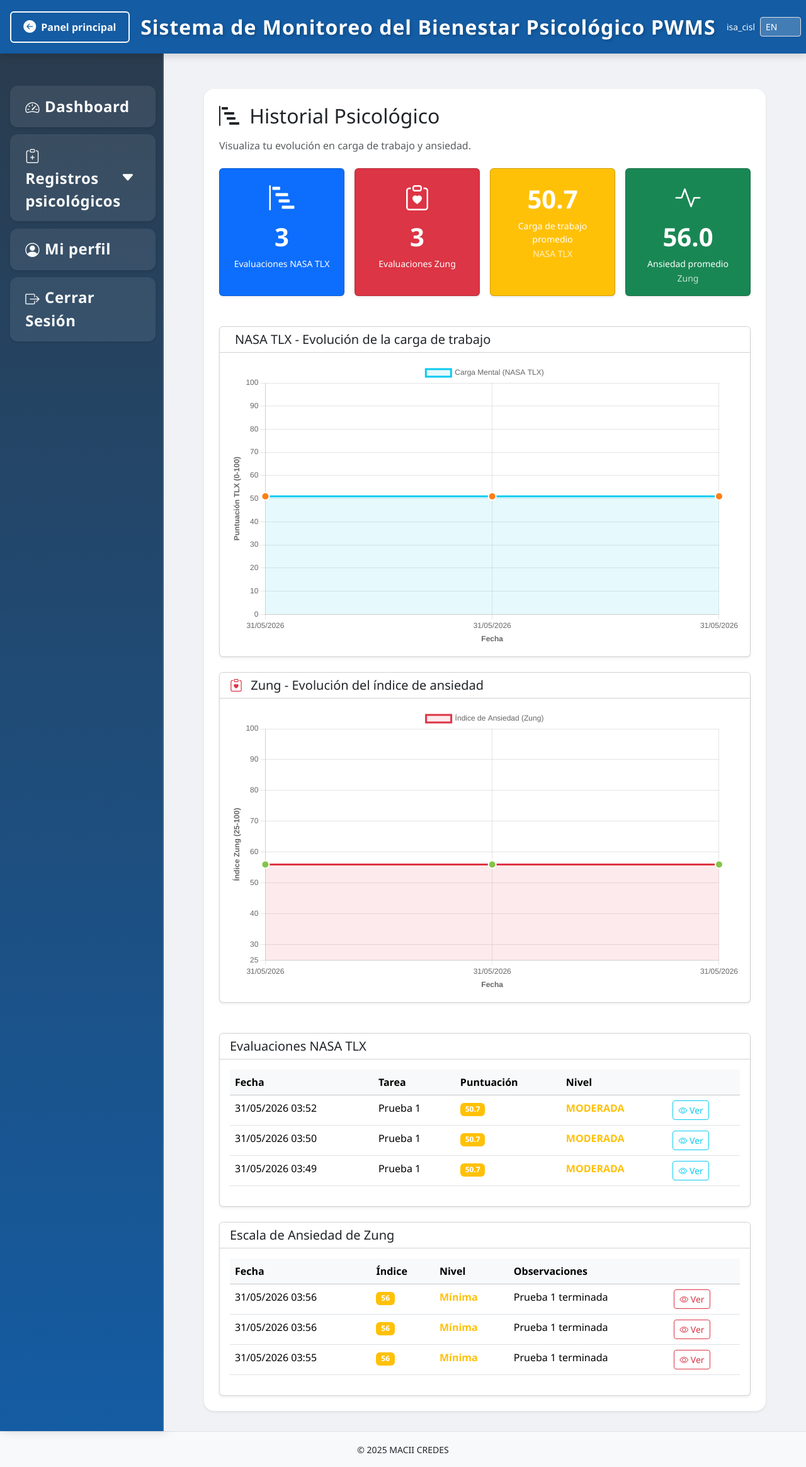
After one commit to MedinaMH/HABUI, a Django app: page /pwms/historial_psicologico/ in a window 1280 px wide. The commit adds this page. Shown: the whole page at 63% size. Run offline with Django 5.2, Linux system fonts and the light colour scheme; a user stored in the database is signed in; data comes from the database, SQL or seed files in the repository; both versions use the stored data as it was after the commit; some libraries are stand-ins or nearby versions.

Commit message:
Corrección de enlaces
Se corrigieron los enlaces de:
- Nuevo registro NASA-TLX
- Historial psicológico
- Dashboard

```diff
--- a/PWMS/api_views.py
+++ b/PWMS/api_views.py
@@ -303,13 +303,13 @@ def nasa_tlx_create(request):
 
             evaluacion.save()
             messages.success(request, 'Evaluación NASA-TLX guardada correctamente')
-            return redirect('PWMS:nasa_tlx_resultado', pk=evaluacion.pk)
+            return redirect('nasa_tlx_resultado', pk=evaluacion.pk)
 
         messages.error(request, 'Error en el formulario')
     else:
         form = NASATLXForm()
 
-    return render(request, 'PWMS:nasa_tlx_form.html', {'form': form})
+    return render(request, 'nasa_tlx_form.html', {'form': form})
 
 
 @login_required
--- /dev/null
+++ b/PWMS/templates/historial_psicologico.html
@@ -0,0 +1,367 @@
+{% extends 'estructura_base_PWMS.html' %}
+{% load static %}
+{% load i18n %}
+
+{% block titulo %}{% trans "Historial Psicológico" %} - PWMS{% endblock %}
+
+{% block contenido %}
+<script src="https://cdn.jsdelivr.net/npm/chart.js@4.4.0/dist/chart.umd.min.js"></script>
+
+<div class="container-fluid px-4">
+    <div class="row mt-4">
+        <div class="col-12">
+            <div class="card shadow-sm border-0 rounded-4">
+                <div class="card-body p-4">
+                    <h2 class="mb-3"><i class="bi bi-bar-chart-steps me-2"></i> {% trans "Historial Psicológico" %}</h2>
+                    <p class="text-muted mb-4">{% trans "Visualiza tu evolución en carga de trabajo y ansiedad." %}</p>
+
+                    <!-- ============================================ -->
+                    <!-- MÉTRICAS DINÁMICAS -->
+                    <!-- ============================================ -->
+                    <div class="row g-3 mb-5">
+                        <!-- Total NASA TLX -->
+                        <div class="col-md-3">
+                            <div class="card text-white bg-primary h-100 shadow-sm">
+                                <div class="card-body text-center">
+                                    <i class="bi bi-bar-chart-steps fs-1"></i>
+                                    <h2 class="display-6 fw-bold mt-2">{{ total_nasa|default:"0" }}</h2>
+                                    <p class="mb-0 small">{% trans "Evaluaciones NASA TLX" %}</p>
+                                </div>
+                            </div>
+                        </div>
+
+                        <!-- Total Zung -->
+                        <div class="col-md-3">
+                            <div class="card text-white bg-danger h-100 shadow-sm">
+                                <div class="card-body text-center">
+                                    <i class="bi bi-clipboard-heart fs-1"></i>
+                                    <h2 class="display-6 fw-bold mt-2">{{ total_zung|default:"0" }}</h2>
+                                    <p class="mb-0 small">{% trans "Evaluaciones Zung" %}</p>
+                                </div>
+                            </div>
+                        </div>
+
+                        <!-- Carga Mental Promedio -->
+                        <div class="col-md-3">
+                            <div class="card text-white bg-warning h-100 shadow-sm">
+                                <div class="card-body text-center">
+                                    <i class="bi bi-brain fs-1"></i>
+                                    <h2 class="display-6 fw-bold mt-2">{{ promedio_carga|floatformat:1|default:"0" }}</h2>
+                                    <p class="mb-0 small">{% trans "Carga de trabajo promedio" %}</p>
+                                    <small class="opacity-75">{% trans "NASA TLX" %}</small>
+                                </div>
+                            </div>
+                        </div>
+
+                        <!-- Ansiedad Promedio -->
+                        <div class="col-md-3">
+                            <div class="card text-white bg-success h-100 shadow-sm">
+                                <div class="card-body text-center">
+                                    <i class="bi bi-activity fs-1"></i>
+                                    <h2 class="display-6 fw-bold mt-2">{{ promedio_ansiedad|floatformat:1|default:"0" }}</h2>
+                                    <p class="mb-0 small">{% trans "Ansiedad promedio" %}</p>
+                                    <small class="opacity-75">{% trans "Zung" %}</small>
+                                </div>
+                            </div>
+                        </div>
+                    </div>
+
+                    <!-- ============================================ -->
+                    <!-- GRÁFICAS GRANDES -->
+                    <!-- ============================================ -->
+                    <div class="row g-4 mb-5">
+                        <div class="col-12">
+                            <div class="card shadow-sm">
+                                <div class="card-header bg-white">
+                                    <h5 class="mb-0"><i class="bi bi-brain me-2 text-info"></i> {% trans "NASA TLX - Evolución de la carga de trabajo" %}</h5>
+                                </div>
+                                <div class="card-body">
+                                    <div style="position: relative; height: 450px;">
+                                        <canvas id="nasaChart"></canvas>
+                                    </div>
+                                </div>
+                            </div>
+                        </div>
+                        <div class="col-12">
+                            <div class="card shadow-sm">
+                                <div class="card-header bg-white">
+                                    <h5 class="mb-0"><i class="bi bi-clipboard-heart me-2 text-danger"></i> {% trans "Zung - Evolución del índice de ansiedad" %}</h5>
+                                </div>
+                                <div class="card-body">
+                                    <div style="position: relative; height: 450px;">
+                                        <canvas id="zungChart"></canvas>
+                                    </div>
+                                </div>
+                            </div>
+                        </div>
+                    </div>
+
+                    <!-- ============================================ -->
+                    <!-- TABLA NASA TLX -->
+                    <!-- ============================================ -->
+                    <div class="row g-4">
+                        <div class="col-12">
+                            <div class="card shadow-sm">
+                                <div class="card-header bg-white">
+                                    <h5 class="mb-0">{% trans "Evaluaciones NASA TLX" %}</h5>
+                                </div>
+                                <div class="card-body">
+                                    {% if evaluaciones_nasa %}
+                                    <div class="table-responsive">
+                                        <table class="table table-hover">
+                                            <thead class="table-light">
+                                                <tr>
+                                                    <th>{% trans "Fecha" %}</th>
+                                                    <th>{% trans "Tarea" %}</th>
+                                                    <th>{% trans "Puntuación" %}</th>
+                                                    <th>{% trans "Nivel" %}</th>
+                                                    <th></th>
+                                                </tr>
+                                            </thead>
+                                            <tbody>
+                                                {% for e in evaluaciones_nasa %}
+                                                <tr>
+                                                    <td>{{ e.fecha_creacion|date:"d/m/Y H:i" }}</td>
+                                                    <td>{{ e.tarea_descripcion|truncatechars:50 }}</td>
+                                                    <td>
+                                                        <span class="badge
+                                                            {% if e.puntuacion_total <= 30 %}bg-success
+                                                            {% elif e.puntuacion_total <= 60 %}bg-warning
+                                                            {% elif e.puntuacion_total <= 79 %}bg-danger
+                                                            {% else %}bg-dark{% endif %}">
+                                                            {{ e.puntuacion_total|floatformat:1 }}
+                                                        </span>
+                                                    </td>
+                                                    <td>
+                                                        {% if e.puntuacion_total <= 30 %}
+                                                            <span class="text-success fw-bold">{% trans "BAJA" %}</span>
+                                                        {% elif e.puntuacion_total <= 60 %}
+                                                            <span class="text-warning fw-bold">{% trans "MODERADA" %}</span>
+                                                        {% elif e.puntuacion_total <= 79 %}
+                                                            <span class="text-danger fw-bold">{% trans "ALTA" %}</span>
+                                                        {% else %}
+                                                            <span class="text-dark fw-bold">{% trans "EXTREMA" %}</span>
+                                                        {% endif %}
+                                                    </td>
+                                                    <td>
+                                                        <a href="{% url 'PWMS:nasa_tlx_resultado' e.id %}" class="btn btn-sm btn-outline-info">
+                                                            <i class="bi bi-eye"></i> {% trans "Ver" %}
+                                                        </a>
+                                                    </td>
+                                                </tr>
+                                                {% endfor %}
+                                            </tbody>
+                                        </table>
+                                    </div>
+                                    {% else %}
+                                    <div class="text-center py-5">
+                                        <i class="bi bi-clipboard-x display-4 text-muted"></i>
+                                        <p class="mt-2">{% trans "No hay evaluaciones NASA registradas" %}</p>
+                                        <a href="{% url 'PWMS:nasa_tlx_create' %}" class="btn btn-primary">{% trans "Crear evaluación" %}</a>
+                                    </div>
+                                    {% endif %}
+                                </div>
+                            </div>
+                        </div>
+
+                        <!-- ============================================ -->
+                        <!-- TABLA ZUNG -->
+                        <!-- ============================================ -->
+                        <div class="col-12 mt-4">
+                            <div class="card shadow-sm">
+                                <div class="card-header bg-white">
+                                    <h5 class="mb-0">{% trans "Escala de Ansiedad de Zung" %}</h5>
+                                </div>
+                                <div class="card-body">
+                                    {% if pruebas_zung %}
+                                    <div class="table-responsive">
+                                        <table class="table table-hover">
+                                            <thead class="table-light">
+                                                <tr>
+                                                    <th>{% trans "Fecha" %}</th>
+                                                    <th>{% trans "Índice" %}</th>
+                                                    <th>{% trans "Nivel" %}</th>
+                                                    <th>{% trans "Observaciones" %}</th>
+                                                    <th></th>
+                                                </tr>
+                                            </thead>
+                                            <tbody>
+                                                {% for p in pruebas_zung %}
+                                                <tr>
+                                                    <td>{{ p.fecha_registro|date:"d/m/Y H:i" }}</td>
+                                                    <td>
+                                                        <span class="badge
+                                                            {% if p.puntuacion_indice <= 44 %}bg-success
+                                                            {% elif p.puntuacion_indice <= 59 %}bg-warning
+                                                            {% elif p.puntuacion_indice <= 74 %}bg-danger
+                                                            {% else %}bg-dark{% endif %}">
+                                                            {{ p.puntuacion_indice }}
+                                                        </span>
+                                                    </td>
+                                                    <td>
+                                                        {% if p.nivel_ansiedad == 'normal' %}
+                                                            <span class="text-success fw-bold">{% trans "Normal" %}</span>
+                                                        {% elif p.nivel_ansiedad == 'minima' %}
+                                                            <span class="text-warning fw-bold">{% trans "Mínima" %}</span>
+                                                        {% elif p.nivel_ansiedad == 'marcada' %}
+                                                            <span class="text-danger fw-bold">{% trans "Marcada" %}</span>
+                                                        {% else %}
+                                                            <span class="text-dark fw-bold">{% trans "Extrema" %}</span>
+                                                        {% endif %}
+                                                    </td>
+                                                    <td>{{ p.observaciones|truncatechars:50 }}</td>
+                                                    <td>
+                                                        <a href="{% url 'PWMS:zung_anxiety_resultados' p.id %}" class="btn btn-sm btn-outline-danger">
+                                                            <i class="bi bi-eye"></i> {% trans "Ver" %}
+                                                        </a>
+                                                    </td>
+                                                </tr>
+                                                {% endfor %}
+                                            </tbody>
+                                        </table>
+                                    </div>
+                                    {% else %}
+                                    <div class="text-center py-5">
+                                        <i class="bi bi-clipboard-x display-4 text-muted"></i>
+                                        <p class="mt-2">{% trans "No hay evaluaciones Zung registradas" %}</p>
+                                        <a href="{% url 'PWMS:zung_anxiety_nuevo' %}" class="btn btn-danger">{% trans "Crear evaluación" %}</a>
+                                    </div>
+                                    {% endif %}
+                                </div>
+                            </div>
+                        </div>
+                    </div>
+                </div>
+            </div>
+        </div>
+    </div>
+</div>
+
+<script>
+document.addEventListener('DOMContentLoaded', function() {
+    // ============================================
+    // TEXTOS TRADUCIDOS PARA JAVASCRIPT
+    // ============================================
+    const nasaLabel = "{% trans 'Carga Mental (NASA TLX)' %}";
+    const zungLabel = "{% trans 'Índice de Ansiedad (Zung)' %}";
+    const tlxYTitle = "{% trans 'Puntuación TLX (0-100)' %}";
+    const zungYTitle = "{% trans 'Índice Zung (25-100)' %}";
+    const xTitle = "{% trans 'Fecha' %}";
+    const noDataMsg = "{% trans 'No hay datos suficientes para mostrar la gráfica.' %}";
+    const nasaNoDataMsg = "{% trans 'Completa algunas evaluaciones NASA TLX.' %}";
+    const zungNoDataMsg = "{% trans 'Completa algunas evaluaciones Zung.' %}";
+
+    // ============================================
+    // NASA TLX CHART
+    // ============================================
+    const nasaFechas = [{% for e in evaluaciones_nasa %}"{{ e.fecha_creacion|date:'d/m/Y' }}",{% endfor %}];
+    const nasaPuntos = [{% for e in evaluaciones_nasa %}{{ e.puntuacion_total|floatformat:0 }},{% endfor %}];
+
+    const nasaCtx = document.getElementById('nasaChart');
+    if (nasaCtx && nasaFechas.length > 0) {
+        new Chart(nasaCtx, {
+            type: 'line',
+            data: {
+                labels: nasaFechas,
+                datasets: [{
+                    label: nasaLabel,
+                    data: nasaPuntos,
+                    borderColor: '#0dcaf0',
+                    backgroundColor: 'rgba(13,202,240,0.1)',
+                    borderWidth: 3,
+                    fill: true,
+                    tension: 0.3,
+                    pointRadius: 6,
+                    pointHoverRadius: 9,
+                    pointBackgroundColor: function(context) {
+                        const value = context.raw;
+                        if (value <= 30) return '#28a745';
+                        if (value <= 60) return '#fd7e14';
+                        if (value <= 79) return '#dc3545';
+                        return '#6c757d';
+                    },
+                    pointBorderColor: '#fff',
+                    pointBorderWidth: 2
+                }]
+            },
+            options: {
+                responsive: true,
+                maintainAspectRatio: false,
+                plugins: {
+                    legend: { position: 'top' },
+                    tooltip: { mode: 'index', intersect: false }
+                },
+                scales: {
+                    y: {
+                        min: 0,
+                        max: 100,
+                        title: { display: true, text: tlxYTitle, font: { weight: 'bold' } }
+                    },
+                    x: {
+                        title: { display: true, text: xTitle, font: { weight: 'bold' } }
+                    }
+                }
+            }
+        });
+    } else if (nasaCtx) {
+        nasaCtx.parentElement.innerHTML = '<div class="text-center text-muted py-5">' + noDataMsg + ' ' + nasaNoDataMsg + '</div>';
+    }
+
+    // ============================================
+    // ZUNG CHART
+    // ============================================
+    const zungFechas = [{% for p in pruebas_zung %}"{{ p.fecha_registro|date:'d/m/Y' }}",{% endfor %}];
+    const zungPuntos = [{% for p in pruebas_zung %}{{ p.puntuacion_indice }},{% endfor %}];
+
+    const zungCtx = document.getElementById('zungChart');
+    if (zungCtx && zungFechas.length > 0) {
+        new Chart(zungCtx, {
+            type: 'line',
+            data: {
+                labels: zungFechas,
+                datasets: [{
+                    label: zungLabel,
+                    data: zungPuntos,
+                    borderColor: '#dc3545',
+                    backgroundColor: 'rgba(220,53,69,0.1)',
+                    borderWidth: 3,
+                    fill: true,
+                    tension: 0.3,
+                    pointRadius: 6,
+                    pointHoverRadius: 9,
+                    pointBackgroundColor: function(context) {
+                        const value = context.raw;
+                        if (value <= 44) return '#28a745';
+                        if (value <= 59) return '#84c44a';
+                        if (value <= 74) return '#dc3545';
+                        return '#6c757d';
+                    },
+                    pointBorderColor: '#fff',
+                    pointBorderWidth: 2
+                }]
+            },
+            options: {
+                responsive: true,
+                maintainAspectRatio: false,
+                plugins: {
+                    legend: { position: 'top' },
+                    tooltip: { mode: 'index', intersect: false }
+                },
+                scales: {
+                    y: {
+                        min: 25,
+                        max: 100,
+                        title: { display: true, text: zungYTitle, font: { weight: 'bold' } }
+                    },
+                    x: {
+                        title: { display: true, text: xTitle, font: { weight: 'bold' } }
+                    }
+                }
+            }
+        });
+    } else if (zungCtx) {
+        zungCtx.parentElement.innerHTML = '<div class="text-center text-muted py-5">' + noDataMsg + ' ' + zungNoDataMsg + '</div>';
+    }
+});
+</script>
+{% endblock %}
--- a/PWMS/templates/perfil.html
+++ b/PWMS/templates/perfil.html
@@ -183,10 +183,6 @@
                         <span class="text-muted d-block">{% trans "Registros Psicológicos" %}</span>
                         <span class="fs-2 fw-bold" style="color: var(--azul-primario);">{{ total_psicologico|default:"0" }}</span>
                     </div>
-                    <div class="col-6 text-center">
-                        <span class="text-muted d-block">{% trans "Registros Fisiológicos" %}</span>
-                        <span class="fs-2 fw-bold" style="color: var(--azul-primario);">{{ total_fisiologico|default:"0" }}</span>
-                    </div>
                 </div>
             </div>
         </div>
```
Also changed, not shown: PWMS/templates/dashboard.html (+21 -15 lines), db.sqlite3.
